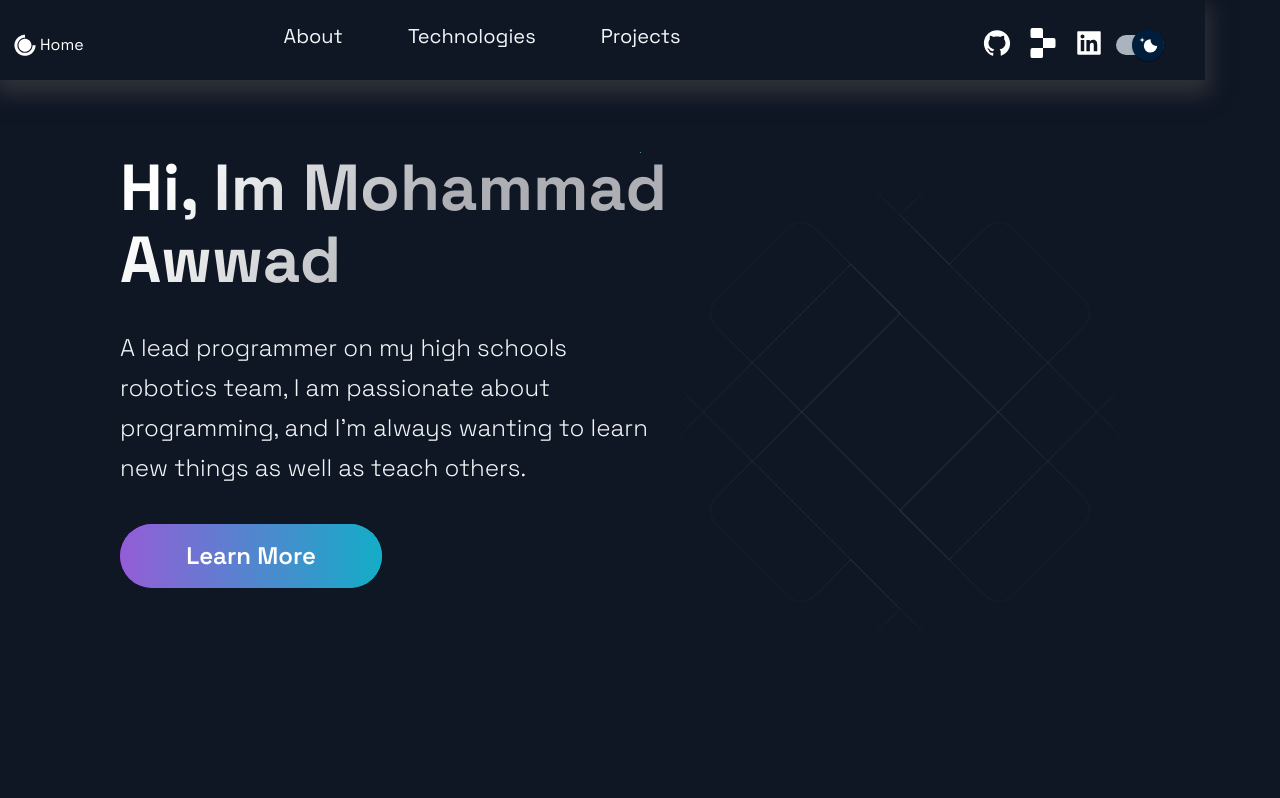
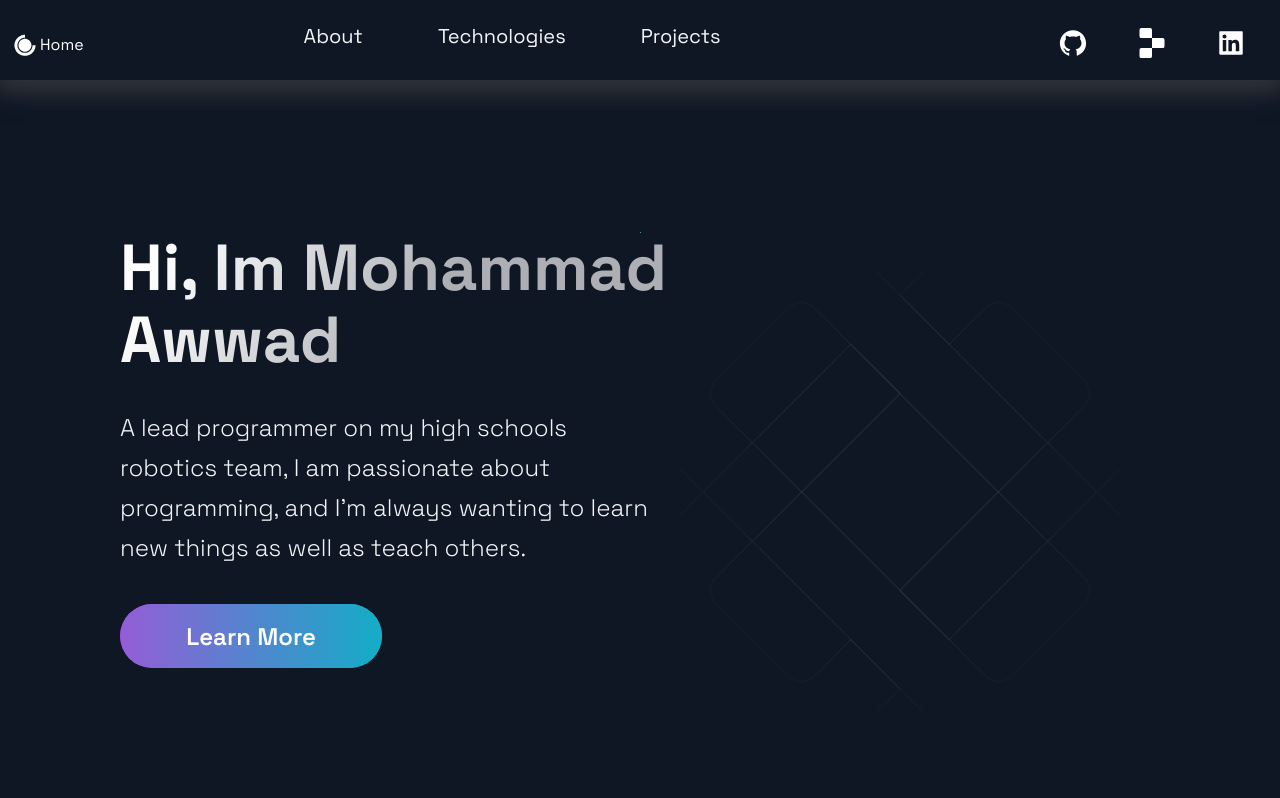
Before and after one commit to mohammadawwad/Personal-Website, a Next.js app: page / in a window 1280 px wide. Shown: the top 798 px of the page. Built offline with nearby package versions, Linux system fonts and the light colour scheme.

Commit message:
ditching light/dark mode causes too many bugs

```diff
--- a/src/components/Header/Header.js
+++ b/src/components/Header/Header.js
@@ -47,7 +47,8 @@ const Header = () =>  (
           <AiFillLinkedin size="3rem" />
         </SocialIcons>
 
-        <CustomizedSwitch/>
+          {/*Toggle button for light/dark mode*/}
+          {/*<CustomizedSwitch/>*/}
       </Div3>
     </Container>
 
--- a/src/components/Header/HeaderStyles.js
+++ b/src/components/Header/HeaderStyles.js
@@ -9,9 +9,9 @@ export const Container = styled.div`
   grid-column-gap: 2rem;
   padding: 1rem;
   padding-top: 2rem;
-  position: fixed;
+/*   position: fixed; */
   /*bg color for header, should change with theme  */
-  background-color: inherit;
+/*   background-color: #0F1624;  */
   z-index: 100;
   box-shadow: rgb(80 78 78 / 50%) 0px 9px 20px 5px;
 
--- a/src/components/Projects/ProjectsStyles.js
+++ b/src/components/Projects/ProjectsStyles.js
@@ -70,7 +70,7 @@ export const Intro = styled.div`
 export const CardInfo = styled.p`
   width: 100%;
   padding: 0 50px;
-  color: var(cardInfo);
+  color: #e4e6e7;/*var(cardinfo)*/
   font-style: 2rem;
   line-height: 24px;
   text-align: justify;
--- a/src/styles/theme.js
+++ b/src/styles/theme.js
@@ -10,7 +10,7 @@ import CustomThemeHook from '../components/Header/CustomThemeHook';
 const Theme = ({themeValue, children }) => {
 
   return(
-    <ThemeProvider theme={themeValue ? createTheme(darkTheme) : createTheme(lightTheme)}>
+    <ThemeProvider theme={createTheme(darkTheme)}  /*theme={themeValue ? createTheme(darkTheme) : createTheme(lightTheme)} */ >
       <GlobalStyles />
       {children}
     </ThemeProvider>
```
Also changed, not shown: 2 other files (tests, documents, lock files or other folders).
